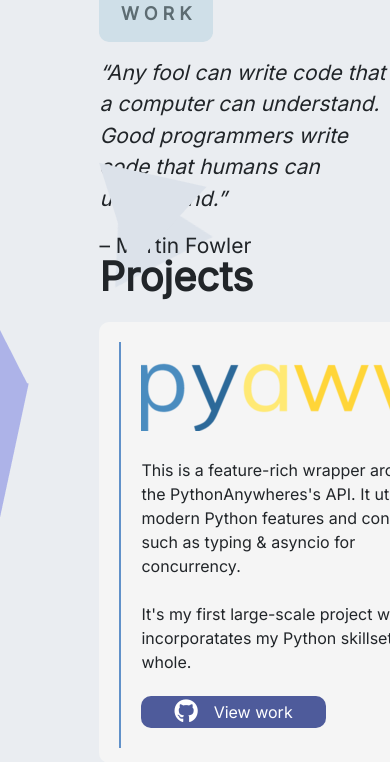
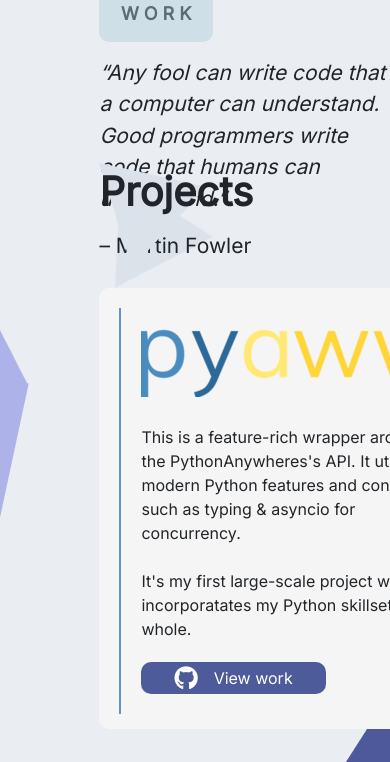
Before and after one commit to ammarsys/portfolio, a Flask app: page / in a window 390 px wide; the page is wider, and only the part inside the window is pictured. Shown: the part 729-1491 px from the top of that part. Run offline with Flask 2, Linux system fonts and the light colour scheme; some libraries are stand-ins or nearby versions.

Commit message:
make it bit more responsive

```diff
--- a/static/css/index.css
+++ b/static/css/index.css
@@ -133,12 +133,15 @@
 /* Projects header, portfolio section */
 
 .projects-header {
+    background-image: url("/static/images/pg_any_any_tiny.png");
+    background-repeat: no-repeat;
+    min-height: 15vh;
+}
+
+.projects-header > p {
     position: relative;
     font-size: 40px;
     font-weight: bold;
-    margin-top: -7%;
-    margin-bottom: 5%;
-    z-index: 2;
 }
 
 
--- a/templates/index.html
+++ b/templates/index.html
@@ -100,11 +100,9 @@
     </div>
 
     <div class="middle-content">
-        <img
-                src="/static/images/pg_any_any_tiny.png"
-                alt="pg_any_any_tiny.png"
-        >
-        <p class="projects-header">Projects</p>
+        <div class="projects-header">
+            <p>Projects</p>
+        </div>
 
         <div class="pyaww hidden" id="pyaww">
             <div class="divider">
```
